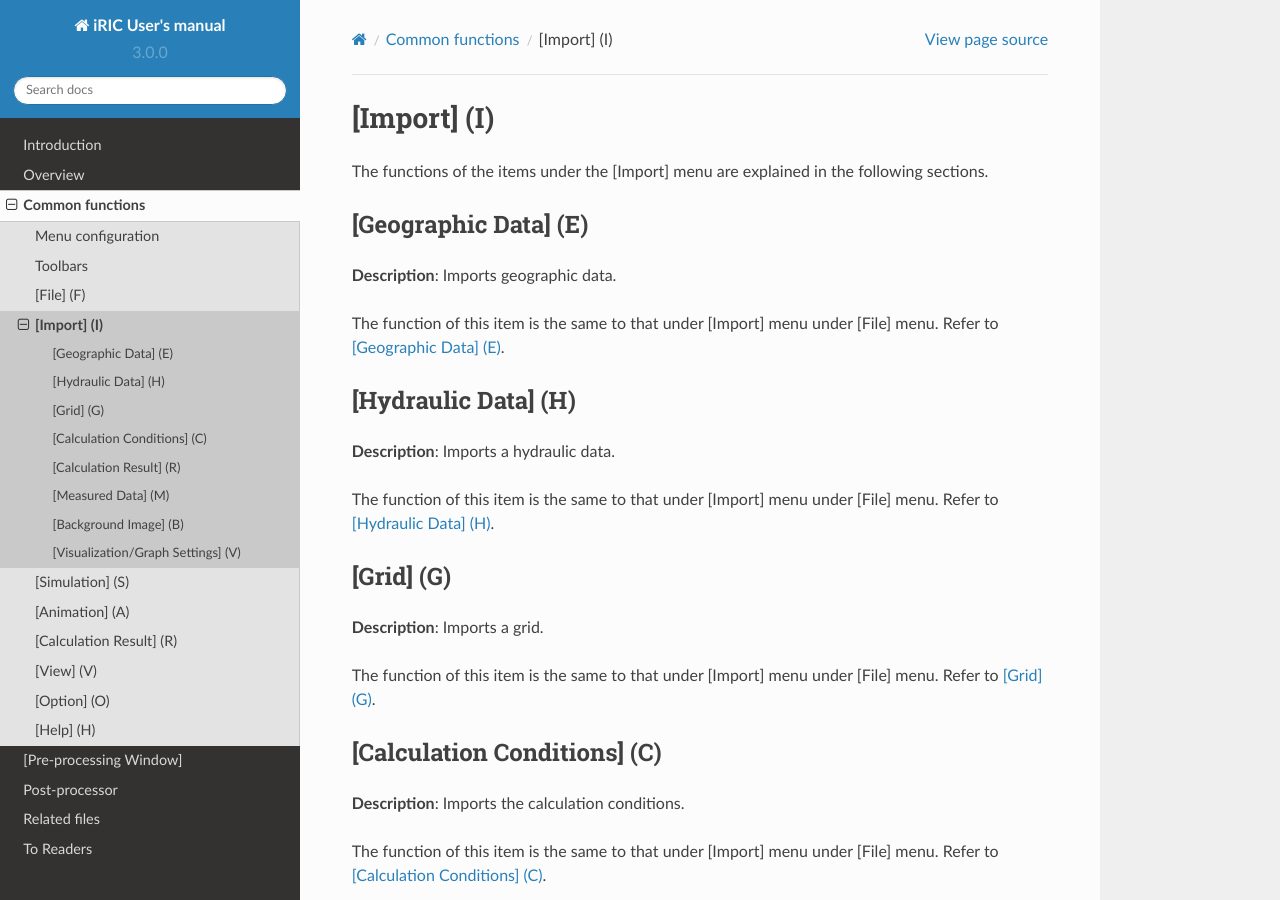
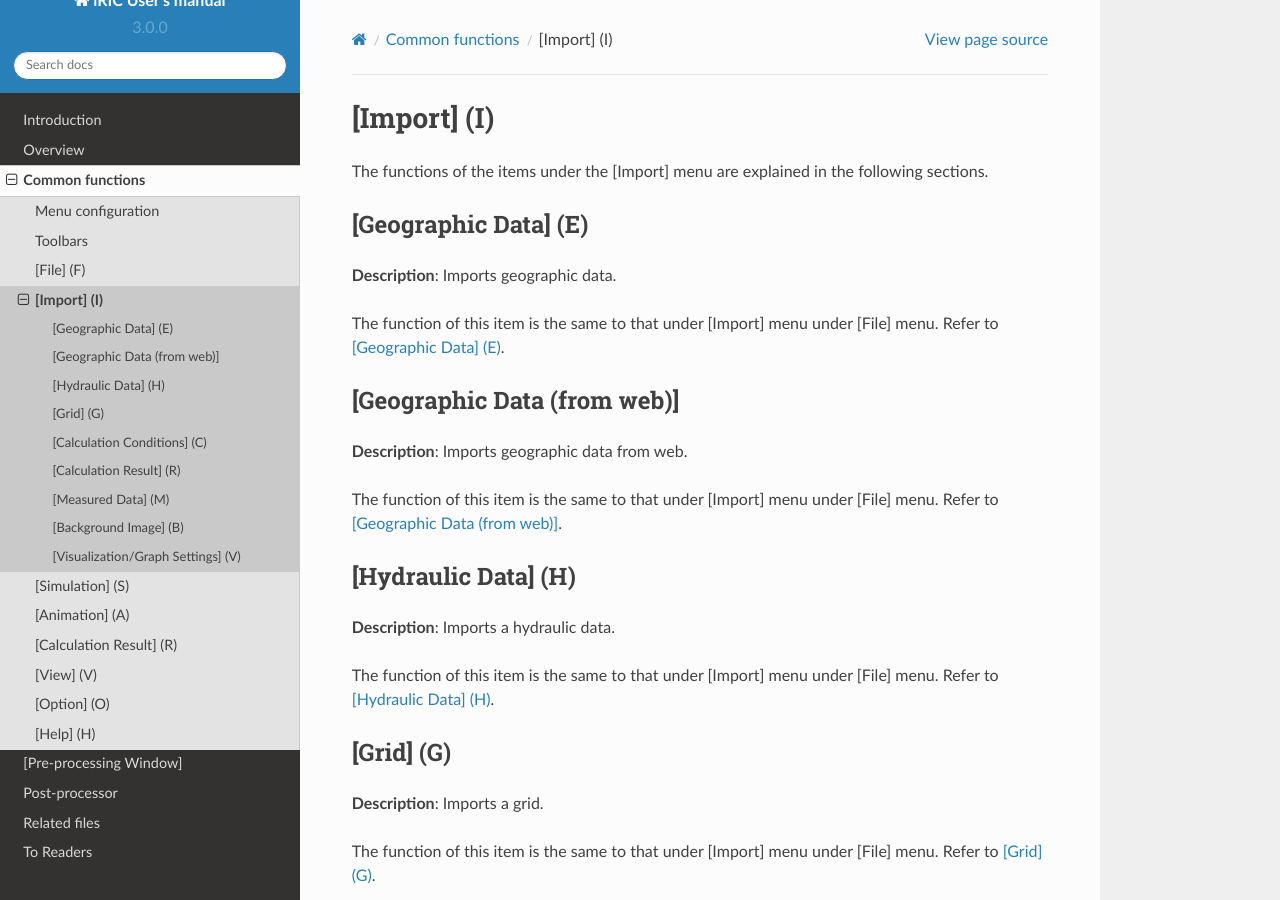
Before and after one commit to i-RIC/gui_user_manual, a Sphinx documentation site: the page built from source/03/04_import.rst, in a window 1280 px wide and 900 px high. Built offline with Sphinx 7.4.7 and the Read the Docs theme 2.0.0, drawn with Linux system fonts in a browser that asks for light colours.

Commit message:
Item about importing geographic data from web is added to page about Import menu.

```diff
--- a/source/03/04_import.rst
+++ b/source/03/04_import.rst
@@ -12,6 +12,14 @@ following sections.
 
 The function of this item is the same to that under [Import] menu under
 [File] menu. Refer to :ref:`sec_file_import_geo_data`.
+
+[Geographic Data (from web)]
+------------------------------
+
+**Description**: Imports geographic data from web.
+
+The function of this item is the same to that under [Import] menu under
+[File] menu. Refer to :ref:`sec_file_import_geo_data_from_web`.
 
 [Hydraulic Data] (H)
 -----------------------
```
